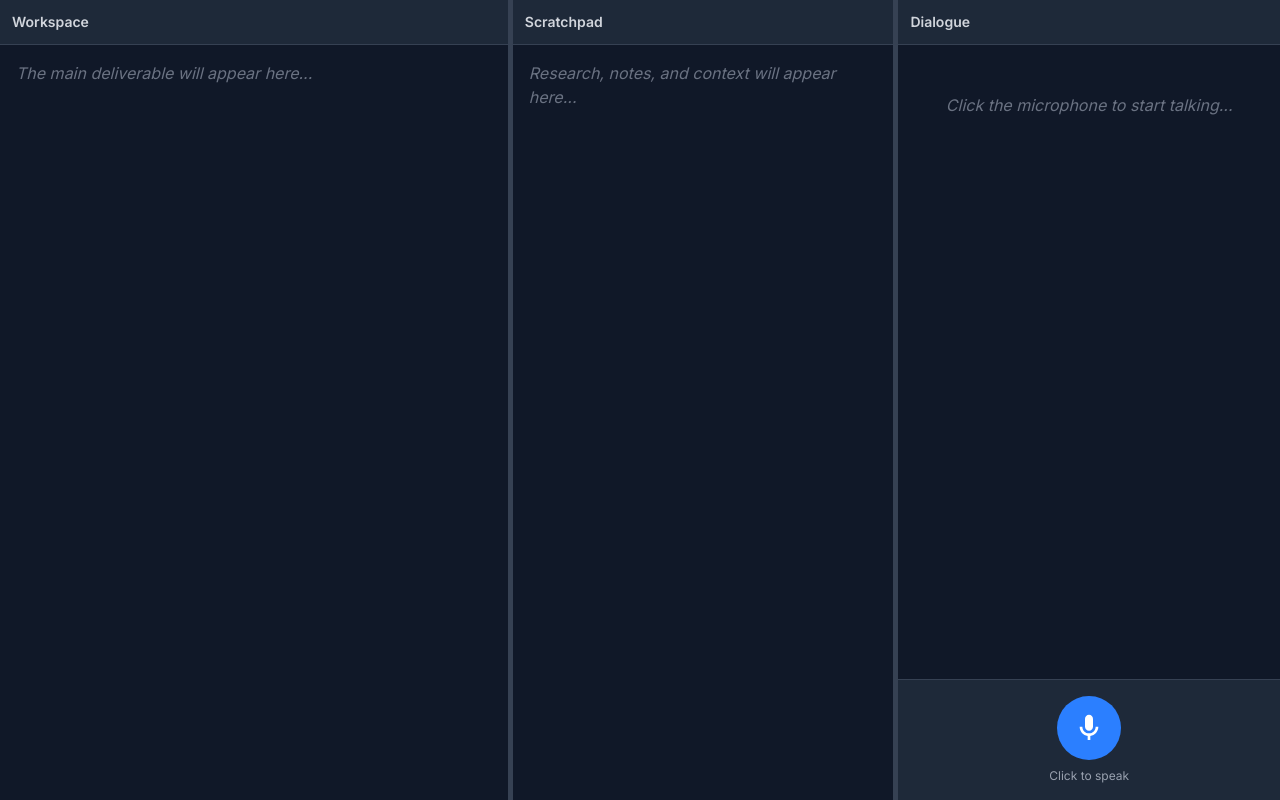
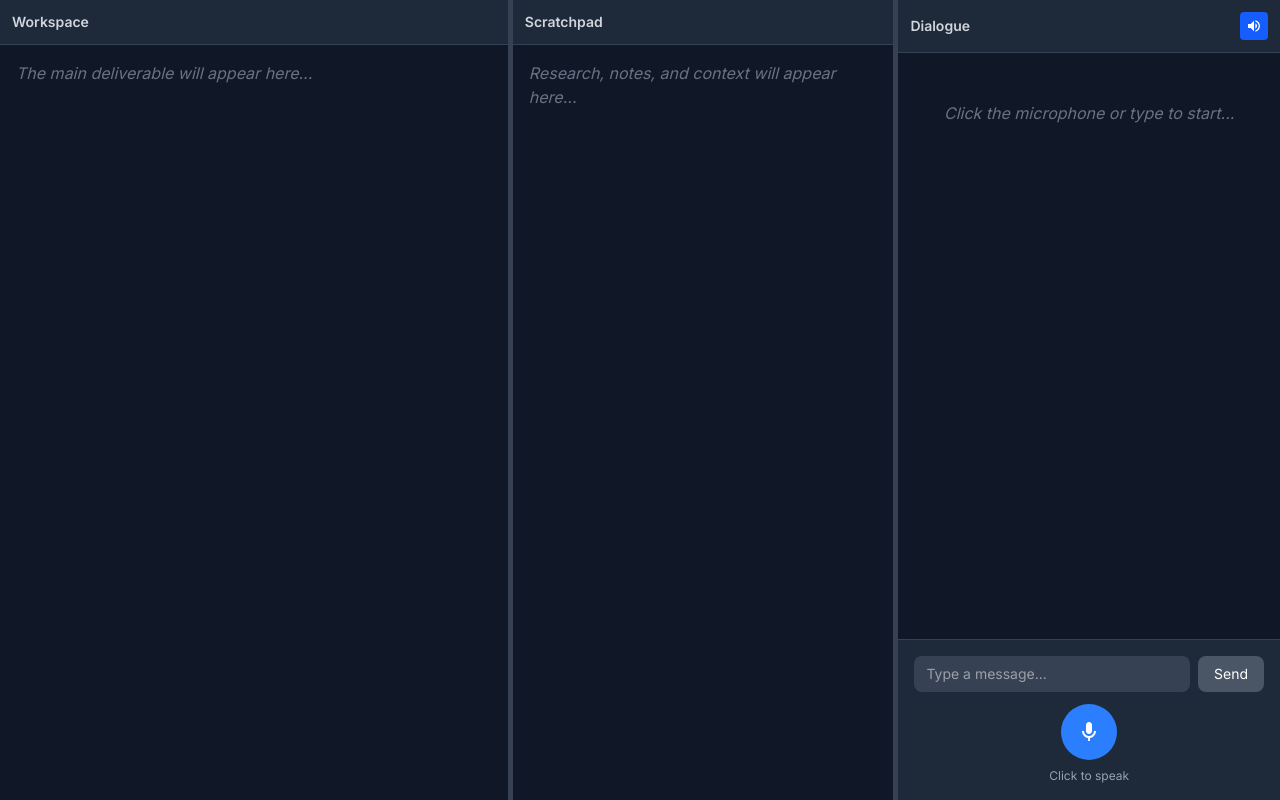
Before and after one commit to peterdschmitt/sophia, a Next.js app: page / in a window 1280 px wide. Built offline with nearby package versions, Linux system fonts and the light colour scheme.

Commit message:
Add text input option and voice toggle

```diff
--- a/src/app/page.tsx
+++ b/src/app/page.tsx
@@ -21,12 +21,15 @@ export default function Home() {
   const [workspaceContent, setWorkspaceContent] = useState<string>('');
   const [scratchpadContent, setScratchpadContent] = useState<string>('');
   const [paneWidths, setPaneWidths] = useState<PaneWidths>({ left: 40, middle: 30, right: 30 });
+  const [textInput, setTextInput] = useState('');
+  const [voiceEnabled, setVoiceEnabled] = useState(true);
 
   const mediaRecorderRef = useRef<MediaRecorder | null>(null);
   const audioChunksRef = useRef<Blob[]>([]);
   const messagesEndRef = useRef<HTMLDivElement>(null);
   const audioRef = useRef<HTMLAudioElement | null>(null);
   const resizingRef = useRef<{ pane: 'left' | 'middle' | null; startX: number; startWidths: PaneWidths } | null>(null);
+  const textInputRef = useRef<HTMLInputElement>(null);
 
   const scrollToBottom = () => {
     messagesEndRef.current?.scrollIntoView({ behavior: 'smooth' });
@@ -70,32 +73,17 @@ export default function Home() {
     }
   };
 
-  const processAudio = async (audioBlob: Blob) => {
+  const sendMessage = async (userText: string) => {
+    if (!userText.trim()) return;
+
     setIsProcessing(true);
 
     try {
-      // 1. Transcribe with Whisper
-      const formData = new FormData();
-      formData.append('audio', audioBlob, 'recording.webm');
-
-      const transcribeRes = await fetch('/api/transcribe', {
-        method: 'POST',
-        body: formData,
-      });
-
-      if (!transcribeRes.ok) throw new Error('Transcription failed');
-      const { text: userText } = await transcribeRes.json();
-
-      if (!userText.trim()) {
-        setIsProcessing(false);
-        return;
-      }
-
       // Add user message
       const userMessage: Message = { role: 'user', content: userText, timestamp: new Date() };
       setMessages(prev => [...prev, userMessage]);
 
-      // 2. Send to gateway
+      // Send to gateway
       const chatRes = await fetch('/api/chat', {
         method: 'POST',
         headers: { 'Content-Type': 'application/json' },
@@ -113,7 +101,8 @@ export default function Home() {
       if (workspace) setWorkspaceContent(workspace);
       if (scratchpad) setScratchpadContent(scratchpad);
 
-      // 3. Convert response to speech
+      // Convert response to speech if voice is enabled
+      if (voiceEnabled) {
         const ttsRes = await fetch('/api/tts', {
           method: 'POST',
           headers: { 'Content-Type': 'application/json' },
@@ -129,6 +118,41 @@ export default function Home() {
             audioRef.current.play();
           }
         }
+      }
+    } catch (error) {
+      console.error('Error sending message:', error);
+      setMessages(prev => [...prev, {
+        role: 'assistant',
+        content: 'Sorry, there was an error processing your message.',
+        timestamp: new Date()
+      }]);
+    } finally {
+      setIsProcessing(false);
+    }
+  };
+
+  const processAudio = async (audioBlob: Blob) => {
+    setIsProcessing(true);
+
+    try {
+      // Transcribe with Whisper
+      const formData = new FormData();
+      formData.append('audio', audioBlob, 'recording.webm');
+
+      const transcribeRes = await fetch('/api/transcribe', {
+        method: 'POST',
+        body: formData,
+      });
+
+      if (!transcribeRes.ok) throw new Error('Transcription failed');
+      const { text: userText } = await transcribeRes.json();
+
+      if (!userText.trim()) {
+        setIsProcessing(false);
+        return;
+      }
+
+      await sendMessage(userText);
     } catch (error) {
       console.error('Error processing audio:', error);
       setMessages(prev => [...prev, {
@@ -136,8 +160,15 @@ export default function Home() {
         content: 'Sorry, there was an error processing your message.',
         timestamp: new Date()
       }]);
-    } finally {
       setIsProcessing(false);
+    }
+  };
+
+  const handleTextSubmit = (e: React.FormEvent) => {
+    e.preventDefault();
+    if (textInput.trim() && !isProcessing) {
+      sendMessage(textInput);
+      setTextInput('');
     }
   };
 
@@ -239,15 +270,28 @@ export default function Home() {
         className="h-full flex flex-col"
         style={{ width: `${paneWidths.right}%` }}
       >
-        <div className="p-3 border-b border-gray-700 bg-gray-800">
+        <div className="p-3 border-b border-gray-700 bg-gray-800 flex items-center justify-between">
           <h2 className="text-sm font-semibold text-gray-300">Dialogue</h2>
+          <button
+            onClick={() => setVoiceEnabled(!voiceEnabled)}
+            className={`p-1.5 rounded transition-colors ${voiceEnabled ? 'bg-blue-600' : 'bg-gray-600'}`}
+            title={voiceEnabled ? 'Voice responses on' : 'Voice responses off'}
+          >
+            <svg className="w-4 h-4" fill="currentColor" viewBox="0 0 24 24">
+              {voiceEnabled ? (
+                <path d="M3 9v6h4l5 5V4L7 9H3zm13.5 3c0-1.77-1.02-3.29-2.5-4.03v8.05c1.48-.73 2.5-2.25 2.5-4.02zM14 3.23v2.06c2.89.86 5 3.54 5 6.71s-2.11 5.85-5 6.71v2.06c4.01-.91 7-4.49 7-8.77s-2.99-7.86-7-8.77z" />
+              ) : (
+                <path d="M16.5 12c0-1.77-1.02-3.29-2.5-4.03v2.21l2.45 2.45c.03-.2.05-.41.05-.63zm2.5 0c0 .94-.2 1.82-.54 2.64l1.51 1.51C20.63 14.91 21 13.5 21 12c0-4.28-2.99-7.86-7-8.77v2.06c2.89.86 5 3.54 5 6.71zM4.27 3L3 4.27 7.73 9H3v6h4l5 5v-6.73l4.25 4.25c-.67.52-1.42.93-2.25 1.18v2.06c1.38-.31 2.63-.95 3.69-1.81L19.73 21 21 19.73l-9-9L4.27 3zM12 4L9.91 6.09 12 8.18V4z" />
+              )}
+            </svg>
+          </button>
         </div>
 
         {/* Messages */}
         <div className="flex-1 overflow-auto p-4 space-y-4">
           {messages.length === 0 && (
             <p className="text-gray-500 italic text-center mt-8">
-              Click the microphone to start talking...
+              Click the microphone or type to start...
             </p>
           )}
           {messages.map((msg, idx) => (
@@ -267,13 +311,34 @@ export default function Home() {
           <div ref={messagesEndRef} />
         </div>
 
-        {/* Voice Controls */}
+        {/* Input Controls */}
         <div className="p-4 border-t border-gray-700 bg-gray-800">
+          {/* Text Input */}
+          <form onSubmit={handleTextSubmit} className="flex gap-2 mb-3">
+            <input
+              ref={textInputRef}
+              type="text"
+              value={textInput}
+              onChange={(e) => setTextInput(e.target.value)}
+              placeholder="Type a message..."
+              disabled={isProcessing}
+              className="flex-1 px-3 py-2 bg-gray-700 rounded-lg text-sm focus:outline-none focus:ring-2 focus:ring-blue-500 disabled:opacity-50"
+            />
+            <button
+              type="submit"
+              disabled={isProcessing || !textInput.trim()}
+              className="px-4 py-2 bg-blue-500 hover:bg-blue-600 disabled:bg-gray-600 disabled:cursor-not-allowed rounded-lg text-sm transition-colors"
+            >
+              Send
+            </button>
+          </form>
+
+          {/* Voice Button */}
           <div className="flex justify-center">
             <button
               onClick={isRecording ? stopRecording : startRecording}
               disabled={isProcessing}
-              className={`w-16 h-16 rounded-full flex items-center justify-center transition-all ${
+              className={`w-14 h-14 rounded-full flex items-center justify-center transition-all ${
                 isProcessing
                   ? 'bg-gray-600 cursor-not-allowed'
                   : isRecording
@@ -282,16 +347,16 @@ export default function Home() {
               }`}
             >
               {isProcessing ? (
-                <svg className="w-8 h-8 animate-spin" fill="none" viewBox="0 0 24 24">
+                <svg className="w-6 h-6 animate-spin" fill="none" viewBox="0 0 24 24">
                   <circle className="opacity-25" cx="12" cy="12" r="10" stroke="currentColor" strokeWidth="4" />
                   <path className="opacity-75" fill="currentColor" d="M4 12a8 8 0 018-8V0C5.373 0 0 5.373 0 12h4z" />
                 </svg>
               ) : isRecording ? (
-                <svg className="w-8 h-8" fill="currentColor" viewBox="0 0 24 24">
+                <svg className="w-6 h-6" fill="currentColor" viewBox="0 0 24 24">
                   <rect x="6" y="6" width="12" height="12" rx="2" />
                 </svg>
               ) : (
-                <svg className="w-8 h-8" fill="currentColor" viewBox="0 0 24 24">
+                <svg className="w-6 h-6" fill="currentColor" viewBox="0 0 24 24">
                   <path d="M12 14c1.66 0 3-1.34 3-3V5c0-1.66-1.34-3-3-3S9 3.34 9 5v6c0 1.66 1.34 3 3 3z" />
                   <path d="M17 11c0 2.76-2.24 5-5 5s-5-2.24-5-5H5c0 3.53 2.61 6.43 6 6.92V21h2v-3.08c3.39-.49 6-3.39 6-6.92h-2z" />
                 </svg>
```
Also changed, not shown: 1 other file (tests, documents, lock files or other folders). Lines whose indentation alone changed are shown as unchanged.
